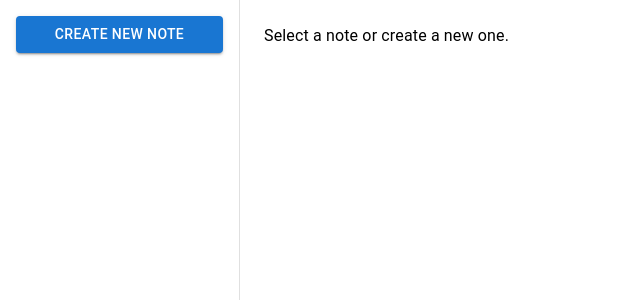
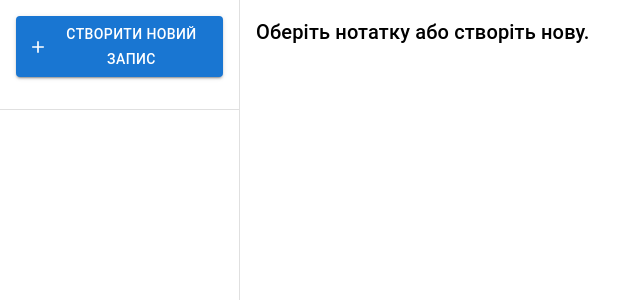
Before and after one commit to kontrastman/LifeGit, a React (Create React App) app in the folder client/: page / in a window 1280 px wide. Shown: the top 300 px of the page, without its empty margins (0-640 px from the left). Built offline with nearby package versions, Linux system fonts and the light colour scheme.

Commit message:
Refactored code

```diff
--- a/client/src/App.js
+++ b/client/src/App.js
@@ -1,56 +1,73 @@
 // App.js
 
 import React, { useState, useEffect } from 'react';
-import { Drawer, List, ListItem, ListItemButton, ListItemText, Box, Button, Typography, IconButton } from '@mui/material';
+import { Drawer, List, ListItem, ListItemButton, ListItemText, Box, Button, Typography, IconButton, Divider, Menu, MenuItem } from '@mui/material';
 import Note from './components/Note';
-import { createNote, loadNotes, deleteNote } from './noteService'; // Assuming these functions are correctly implemented in noteService
+import { createNote, loadNotes, deleteNote } from './noteService';
 import DeleteIcon from '@mui/icons-material/Delete';
+import MoreVertIcon from '@mui/icons-material/MoreVert';
+import AddIcon from '@mui/icons-material/Add';
 import './App.css';
 
 const drawerWidth = 240;
 
 function App() {
-  const [notes, setNotes] = useState([]); // State to hold notes array
-  const [selectedNoteId, setSelectedNoteId] = useState(null); // State to hold ID of currently selected note
+  const [notes, setNotes] = useState([]);
+  const [selectedNoteId, setSelectedNoteId] = useState(null);
+  const [anchorEl, setAnchorEl] = useState(null);
+  const [menuNoteId, setMenuNoteId] = useState(null);
 
   useEffect(() => {
-    const loadedNotes = loadNotes(); // Load notes from localStorage on component mount
-    setNotes(loadedNotes); // Set notes state with loaded notes
+    const loadedNotes = loadNotes();
+    setNotes(loadedNotes);
     if (loadedNotes.length > 0) {
-      setSelectedNoteId(loadedNotes[0].id); // Select the first note by default
+      setSelectedNoteId(loadedNotes[0].id);
     }
-  }, []); // Empty dependency array ensures useEffect runs only on component mount
+  }, []);
 
   // Function to handle creation of a new note
   const handleCreateNote = () => {
     try {
-      const newNote = createNote(); // Create new note using noteService createNote function
-      setNotes([...notes, newNote]); // Update notes state with new note
-      setSelectedNoteId(newNote.id); // Select the newly created note
+      const newNote = createNote();
+      setNotes([...notes, newNote]);
+      setSelectedNoteId(newNote.id);
     } catch (error) {
       console.error('Error creating note:', error.message);
-      // Optionally, notify the user or handle the error in some other way
     }
   };
 
   // Function to handle deletion of a note by ID
   const handleDeleteNote = (id) => {
-    deleteNote(id); // Delete note using noteService deleteNote function
-    const updatedNotes = notes.filter(note => note.id !== id); // Filter out the deleted note from notes state
-    setNotes(updatedNotes); // Update notes state with filtered notes
+    deleteNote(id);
+    const updatedNotes = notes.filter(note => note.id !== id);
+    setNotes(updatedNotes);
     if (id === selectedNoteId) {
-      setSelectedNoteId(null); // Deselect the note if it was selected and deleted
+      setSelectedNoteId(null);
     }
+    handleCloseMenu();
+  };
+
+  // Function to open the menu
+  const handleOpenMenu = (event, id) => {
+    setAnchorEl(event.currentTarget); // Set anchor element for the menu
+    setMenuNoteId(id); // Set note ID associated with the menu
+  };
+
+  // Function to close the menu
+  const handleCloseMenu = () => {
+    setAnchorEl(null);
+    setMenuNoteId(null);
   };
 
   // Function to check if a note exists for today
   const hasNoteForToday = () => {
-    const today = new Date().toLocaleDateString();
-    return notes.some(note => new Date(note.createdAt).toLocaleDateString() === today);
+    const today = new Date().toLocaleDateString('uk-UA');
+    return notes.some(note => new Date(note.createdAt).toLocaleDateString('uk-UA') === today);
   };
 
   return (
-    <Box sx={{ display: 'flex' }}>
+    <Box sx={{ display: 'flex', height: '100vh' }}>
+      {/* Drawer */}
       <Drawer
         sx={{
           width: drawerWidth,
@@ -64,33 +81,51 @@ function App() {
         anchor="left"
       >
         <Box sx={{ p: 2 }}>
-          {/* Conditionally render based on whether a note exists for today */}
           {hasNoteForToday() ? (
-            <Typography variant="body1" sx={{ px: 2, py: 1 }}>
-              Today you already did the note
+            <Typography align="center" variant="caption" sx={{ px: 2, py: 1 }}>
+              Сьогодні ви вже зробили запис
             </Typography>
           ) : (
-            <Button variant="contained" color="primary" onClick={handleCreateNote} fullWidth>
-              Create New Note
+            <Button
+              variant="contained"
+              color="primary"
+              startIcon={<AddIcon />}
+              onClick={handleCreateNote}
+              fullWidth
+              sx={{ mb: 2 }}
+            >
+              Створити новий запис
             </Button>
           )}
         </Box>
+        <Divider />
         <List>
           {notes.map(note => (
-            <ListItem key={note.id} disablePadding>
-              <ListItemButton onClick={() => setSelectedNoteId(note.id)}>
-                <ListItemText primary={note.createdAt} />
+            <ListItem
+              key={note.id}
+              disablePadding
+              selected={selectedNoteId === note.id}
+              onClick={() => setSelectedNoteId(note.id)}
+            >
+              <ListItemButton>
+                <ListItemText primary={new Date(note.createdAt).toLocaleDateString('uk-UA')} />
+                <IconButton
+                  onClick={(event) => handleOpenMenu(event, note.id)}
+                  edge="end"
+                  size="large"
+                >
+                  <MoreVertIcon />
+                </IconButton>
               </ListItemButton>
-              <IconButton onClick={() => handleDeleteNote(note.id)} color="secondary">
-                <DeleteIcon />
-              </IconButton>
             </ListItem>
           ))}
         </List>
       </Drawer>
+
+      {/* Main content area */}
       <Box
         component="main"
-        sx={{ flexGrow: 1, p: 3, width: { sm: `calc(100% - ${drawerWidth}px)` } }}
+        sx={{ flexGrow: 1, display: 'flex', flexDirection: 'column', overflow: 'hidden' }}
       >
         {selectedNoteId ? (
           <Note
@@ -98,9 +133,18 @@ function App() {
             onDeleteNote={handleDeleteNote} // Pass handleDeleteNote function to Note component
           />
         ) : (
-          <Typography>Select a note or create a new one.</Typography>
+          <Typography variant="h6" sx={{ p: 2 }}>Оберіть нотатку або створіть нову.</Typography>
         )}
       </Box>
+
+      {/* Menu for delete option */}
+      <Menu
+        anchorEl={anchorEl}
+        open={Boolean(anchorEl)}
+        onClose={handleCloseMenu}
+      >
+        <MenuItem onClick={() => handleDeleteNote(menuNoteId)}>Видалити нотатку</MenuItem>
+      </Menu>
     </Box>
   );
 }
--- a/client/src/components/Note.js
+++ b/client/src/components/Note.js
@@ -1,73 +1,83 @@
-// Note.js
-
-import React, { useState, useEffect } from 'react';
+import React, { useState, useEffect, useRef } from 'react';
 import TextField from '@mui/material/TextField';
 import IconButton from '@mui/material/IconButton';
 import SaveIcon from '@mui/icons-material/Save';
-import Box from '@mui/material/Box';
 import Typography from '@mui/material/Typography';
 import { updateNote, loadNotes } from '../noteService';
 
 const Note = ({ noteId }) => {
-  const [note, setNote] = useState(null); // State to hold current note data
-  const [textBlocks, setTextBlocks] = useState([]); // State to hold text blocks of the note
-  const [newText, setNewText] = useState(''); // State to hold new text block to add
+  const [note, setNote] = useState(null);
+  const [textBlocks, setTextBlocks] = useState([]);
+  const [newText, setNewText] = useState('');
+
+  const contentRef = useRef(null); // Ref for scrolling to bottom of content
 
   useEffect(() => {
     const notes = loadNotes(); // Load notes from localStorage
-    const currentNote = notes.find(note => note.id === noteId); // Find the note with the specified ID
+    const currentNote = notes.find(note => note.id === noteId);
     if (currentNote) {
-      setNote(currentNote); // Set current note state
-      setTextBlocks(currentNote.textBlocks || []); // Set text blocks state with note text blocks or empty array
+      setNote(currentNote);
+      setTextBlocks(currentNote.textBlocks || []);
     }
-  }, [noteId]); // Update effect when noteId changes
+  }, [noteId]);
 
   // Function to handle save button click
   const handleSaveClick = () => {
     if (newText.trim() === '') return; // Don't save empty blocks
 
-    const timestamp = new Date().toISOString(); // Generate timestamp for new text block
-    const updatedTextBlocks = [...textBlocks, { content: newText, timestamp }]; // Append new text block with timestamp
-    updateNote(noteId, updatedTextBlocks); // Update note text blocks using noteService updateNote function
+    const timestamp = new Date().toISOString();
+    const updatedTextBlocks = [...textBlocks, { content: newText, timestamp }];
+    updateNote(noteId, updatedTextBlocks);
 
-    const updatedNote = { ...note, textBlocks: updatedTextBlocks }; // Create updatedNote object with updated text blocks
-    setNote(updatedNote); // Update note state with updatedNote
-    setTextBlocks(updatedTextBlocks); // Update text blocks state with updated text blocks
-    setNewText(''); // Clear new text block after saving
+    const updatedNote = { ...note, textBlocks: updatedTextBlocks };
+    setNote(updatedNote);
+    setTextBlocks(updatedTextBlocks);
+    setNewText('');
+
+    contentRef.current.scrollTop = contentRef.current.scrollHeight;
   };
 
   // Function to handle text input change
   const handleTextChange = (e) => {
-    setNewText(e.target.value); // Update newText state with input value
+    setNewText(e.target.value);
+  };
+
+  // Function to format date in Ukrainian
+  const formatDate = (dateStr) => {
+    const date = new Date(dateStr);
+    const options = { year: 'numeric', month: 'long', day: 'numeric' };
+    return date.toLocaleDateString('uk-UA', options);
   };
 
   return (
-    <Box sx={{ my: 2, p: 2, border: '1px solid #ccc', borderRadius: '8px' }}>
-      <Typography variant="h6">Note Content</Typography>
+    <div style={{ display: 'flex', flexDirection: 'column', height: '100%' }}>
+      <div style={{ flex: '1 1 auto', overflowY: 'auto', padding: '16px' }} ref={contentRef}>
+        {/* Note content */}
+        <Typography variant="h6">{note && formatDate(note.createdAt)}</Typography>
         {textBlocks.map((block, index) => (
-        <Box key={index} sx={{ my: 2 }}>
+          <div key={index} style={{ marginTop: '8px' }}>
             <Typography variant="body1">
               {block.content} <span style={{ color: 'gray', fontSize: '0.8em' }}>({new Date(block.timestamp).toLocaleString()})</span>
             </Typography>
-        </Box>
+          </div>
         ))}
-
+      </div>
+      <div style={{ display: 'flex', alignItems: 'center', justifyContent: 'space-between', padding: '16px', borderTop: '1px solid #ccc', background: '#f9f9f9' }}>
         <TextField
           value={newText}
-        onChange={handleTextChange} // Handle text input change
+          onChange={handleTextChange}
           variant="outlined"
           fullWidth
           multiline
           rows={3}
-        placeholder="Add new text block..."
+          placeholder="Що нового?"
+          style={{ flex: '1', marginRight: '8px' }}
         />
-
-      <Box sx={{ display: 'flex', justifyContent: 'flex-end', mt: 2 }}>
         <IconButton onClick={handleSaveClick} color="primary">
           <SaveIcon />
         </IconButton>
-      </Box>
-    </Box>
+      </div>
+    </div>
   );
 };
 
```
Also changed, not shown: client/src/noteService.js (+0 -8 lines), 1 other file (tests, documents, lock files or other folders). Lines whose indentation alone changed are shown as unchanged.
